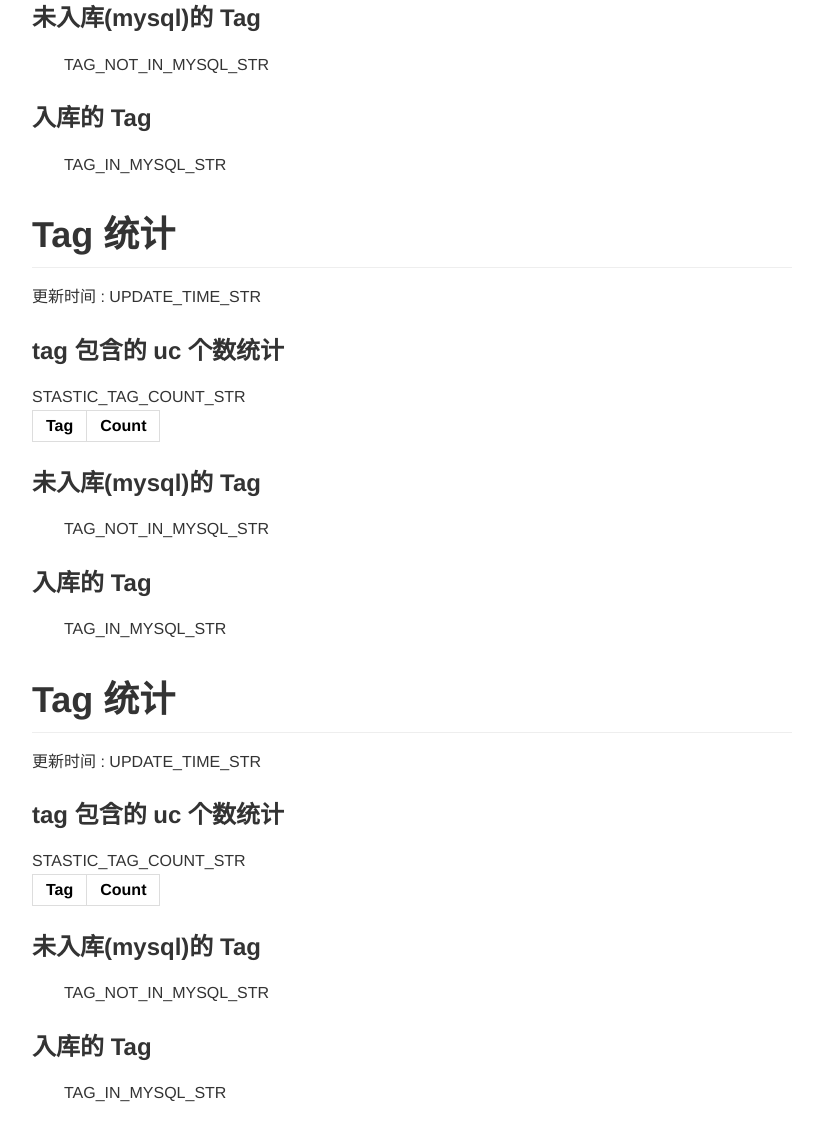
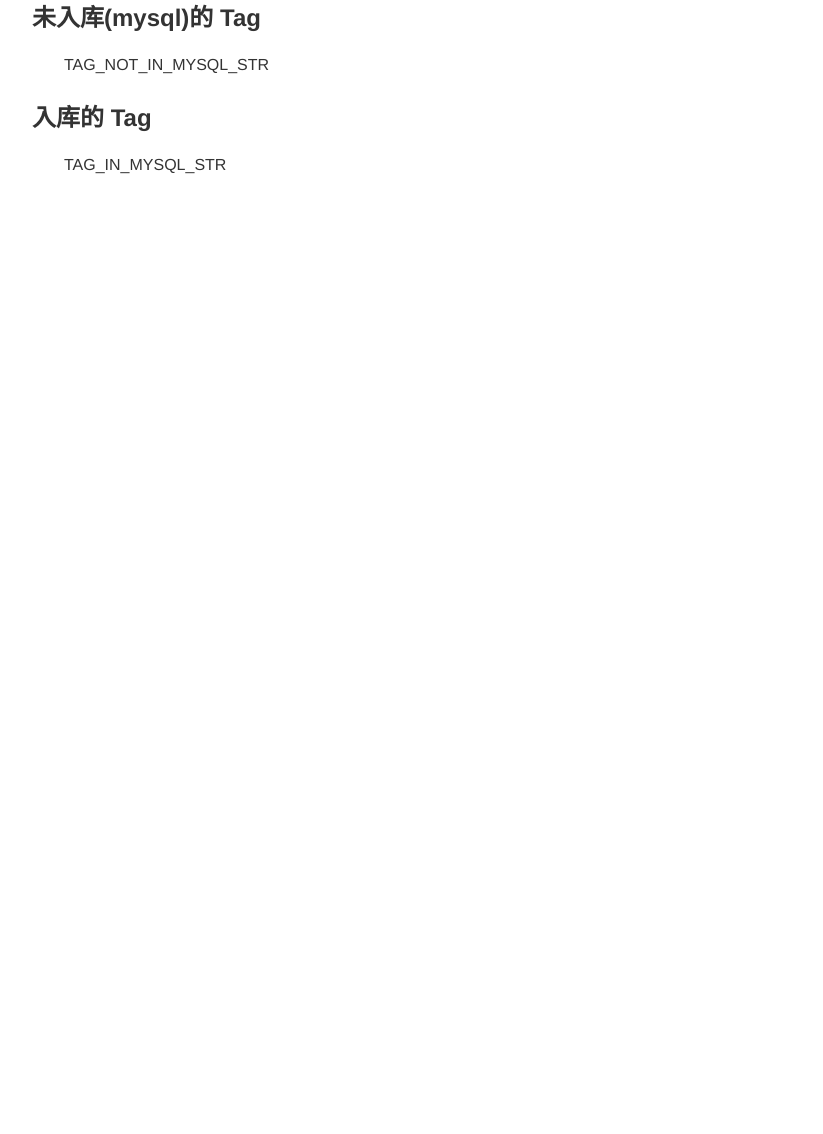
Before and after one commit to newjokker/AlgoDataPlatform, a Python web app: template app/templates/stastic_tag.html in a window 1280 px wide. Shown: the part 279-1413 px from the top of the page, without its empty margins (228-1051 px from the left). After the commit the page ends 453 px from the top, so only its background shows below. Run offline with Jinja, Linux system fonts and the light colour scheme; the template is opened without the code that fills it, so the values that code supplies are empty.

Commit message:
* 图片展示问题

```diff
--- a/app/templates/stastic_tag.html
+++ b/app/templates/stastic_tag.html
@@ -877,76 +877,3 @@
 <ul>
 TAG_IN_MYSQL_STR
 </ul>
-
-<!-- 分页符 -->
-<div style="page-break-after: always;"></div>
-
-<h1 id="toc_0">Tag 统计</h1>
-
-<p>更新时间 : UPDATE_TIME_STR</p>
-
-<h3 id="toc_1">tag 包含的 uc 个数统计</h3>
-
-<table>
-<thead>
-<tr>
-<th>Tag</th>
-<th>Count</th>
-</tr>
-</thead>
-
-<tbody>
-
-STASTIC_TAG_COUNT_STR
-
-</tbody>
-</table>
-
-<h3 id="toc_2">未入库(mysql)的 Tag</h3>
-
-<ul>
-TAG_NOT_IN_MYSQL_STR
-</ul>
-
-<h3 id="toc_3">入库的 Tag</h3>
-
-<ul>
-TAG_IN_MYSQL_STR
-</ul>
-
-
-<!-- 分页符 -->
-<div style="page-break-after: always;"></div>
-
-<h1 id="toc_0">Tag 统计</h1>
-
-<p>更新时间 : UPDATE_TIME_STR</p>
-
-<h3 id="toc_1">tag 包含的 uc 个数统计</h3>
-
-<table>
-<thead>
-<tr>
-<th>Tag</th>
-<th>Count</th>
-</tr>
-</thead>
-
-<tbody>
-
-STASTIC_TAG_COUNT_STR
-
-</tbody>
-</table>
-
-<h3 id="toc_2">未入库(mysql)的 Tag</h3>
-
-<ul>
-TAG_NOT_IN_MYSQL_STR
-</ul>
-
-<h3 id="toc_3">入库的 Tag</h3>
-
-<ul>
-TAG_IN_MYSQL_STR
-</ul>
--- a/app/tools.py
+++ b/app/tools.py
@@ -304,7 +304,7 @@
             files = {"file": (os.path.basename(img_path), file)}
             response = requests.post(url=url, files=files)
             file_name = json.loads(response.text)
-            file_path = f"http://{SERVER_LOCAL_HOST}:{SERVER_PORT}/customer_file/download/{file_name}"
+            file_path = f"http://192.168.3.50:{SERVER_PORT}/customer_file/download/{file_name}"
             return file_path
 
 
```
